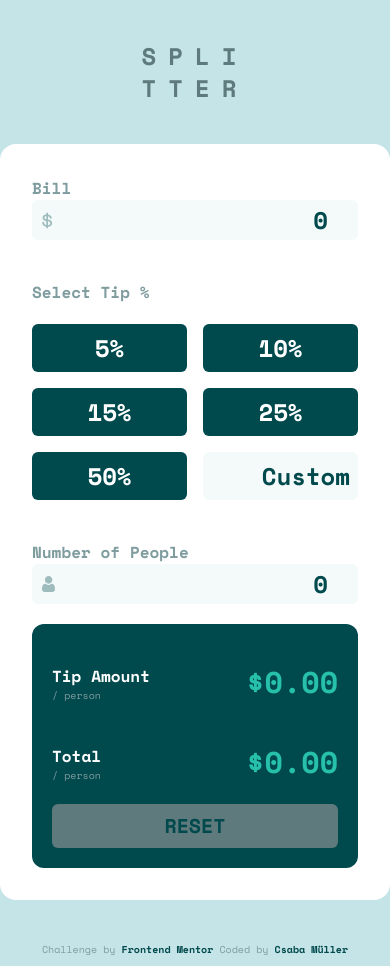
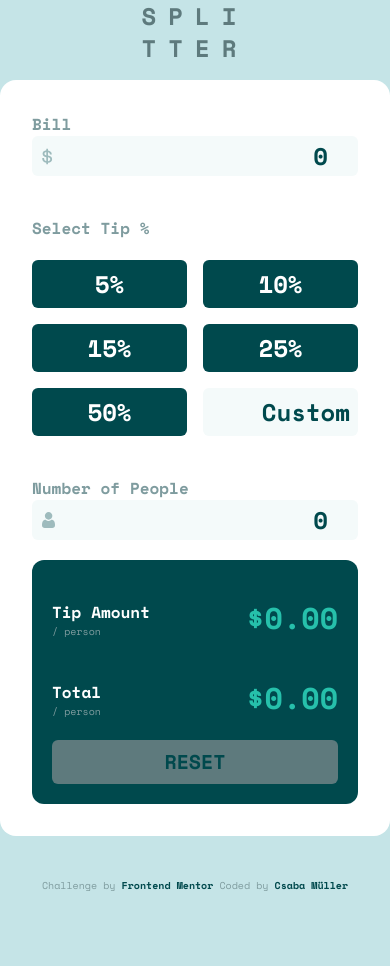
Before and after one commit to Csabooo/frontendmentor-17-tip-calculator-app, a React (Vite) app: page / in a window 390 px wide. After the commit the page ends 902 px from the top, so only its background shows below. Built offline with nearby package versions, Linux system fonts and the light colour scheme.

Commit message:
mobile version modified

```diff
--- a/src/components/UserInput/UserInput.jsx
+++ b/src/components/UserInput/UserInput.jsx
@@ -47,8 +47,6 @@ function UserInput(props) {
         if (people <= 0) {
             setUserPeopleState(false);
         }
-        else
-            setUserPeopleState(true);
         setPeople(people);
 
     }
@@ -62,9 +60,6 @@ function UserInput(props) {
         const tips = event.target.value;
         setCustomTipValue(tips);
     };
-
-
-
 
     return (
         <div>
--- a/src/index.css
+++ b/src/index.css
@@ -10,7 +10,7 @@
   }
 
   h1 {
-    @apply -tracking-widest_2xl py-10 text-dark_grayish_cyan;
+    @apply -tracking-widest_2xl pt-0 pb-4 text-dark_grayish_cyan;
   }
 
   label {
```
